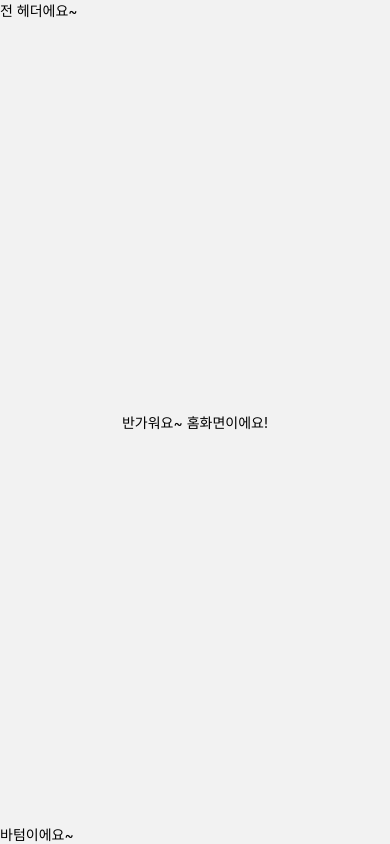
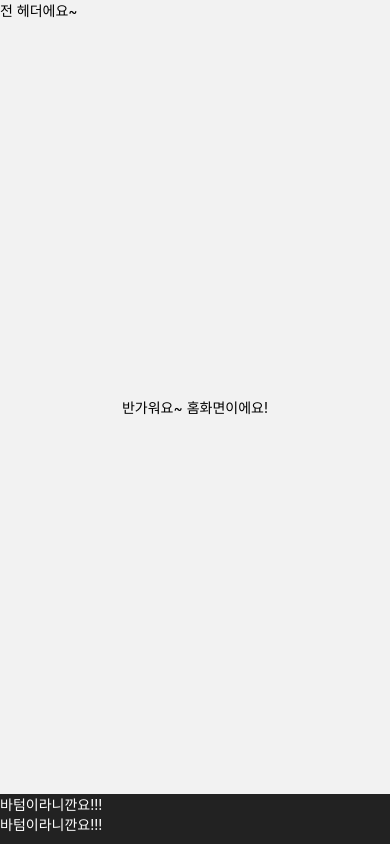
Before and after one commit to dks044/synthwave_, a React Native app: screen / in a window 390 px wide. Built offline with nearby package versions, Linux system fonts and the light colour scheme.

Commit message:
fix: eslint&prettier 수정

```diff
--- a/src/components/Layout/Bottom.tsx
+++ b/src/components/Layout/Bottom.tsx
@@ -1,6 +1,19 @@
 import React from 'react';
-import { Text } from 'react-native';
+import { StyleSheet, Text, View } from 'react-native';
+import { BOTTOM_HEIGHT } from '../../utils/constant';
 
 export const Bottom = React.memo(function Bottom() {
-  return <Text>바텀이에요~</Text>;
+  return (
+    <View style={styles.BottomWrapper}>
+      <Text style={{ color: 'white' }}>바텀이라니깐요!!!</Text>
+      <Text style={{ color: 'white' }}>바텀이라니깐요!!!</Text>
+    </View>
+  );
 });
+
+const styles = StyleSheet.create({
+  BottomWrapper: {
+    height: BOTTOM_HEIGHT,
+    backgroundColor: '#222',
+  },
+});
--- /dev/null
+++ b/src/utils/constant.ts
@@ -0,0 +1 @@
+export const BOTTOM_HEIGHT: number = 50;
```
Also changed, not shown: .eslintrc.js (deleted), .eslintrc.json (added).
